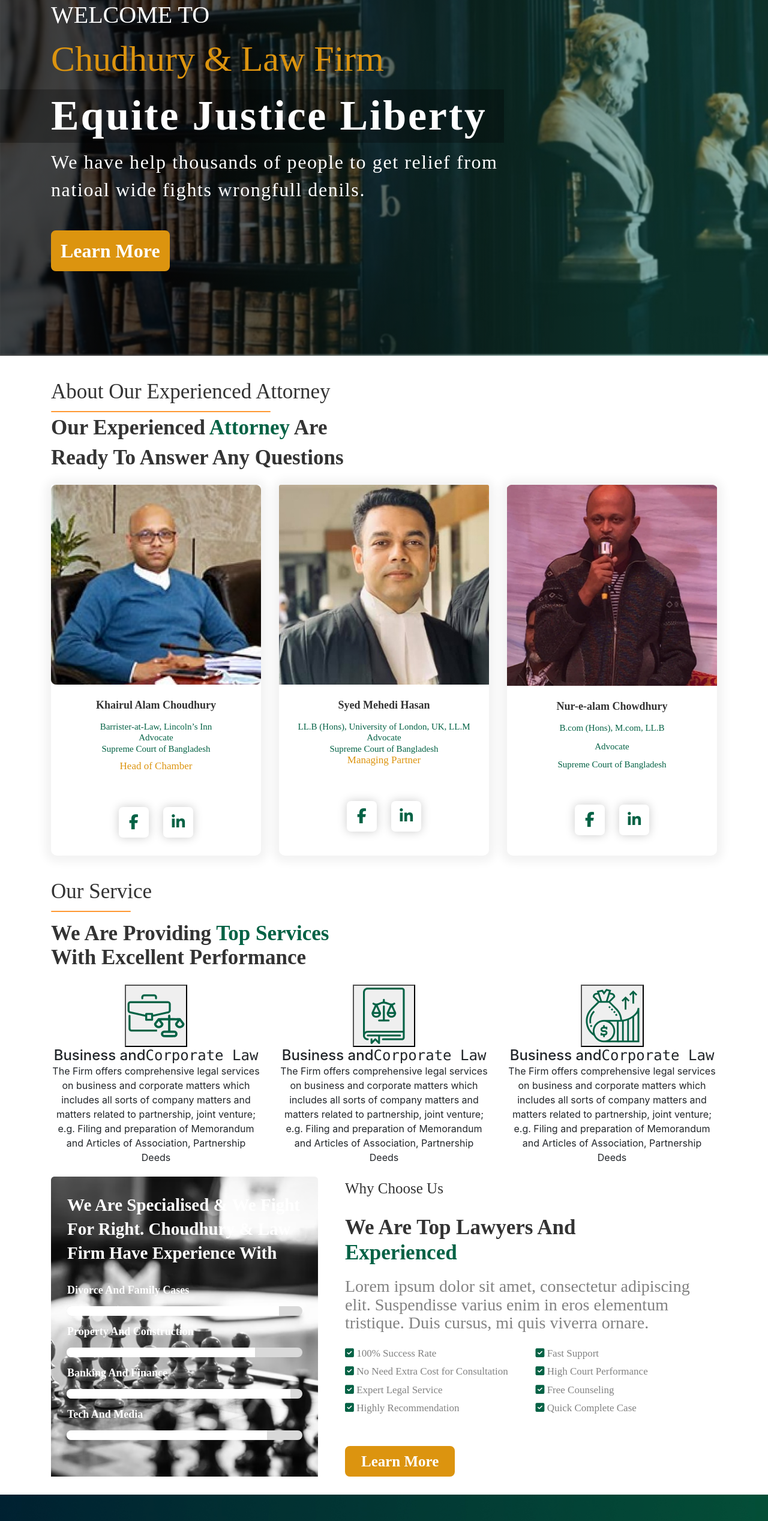
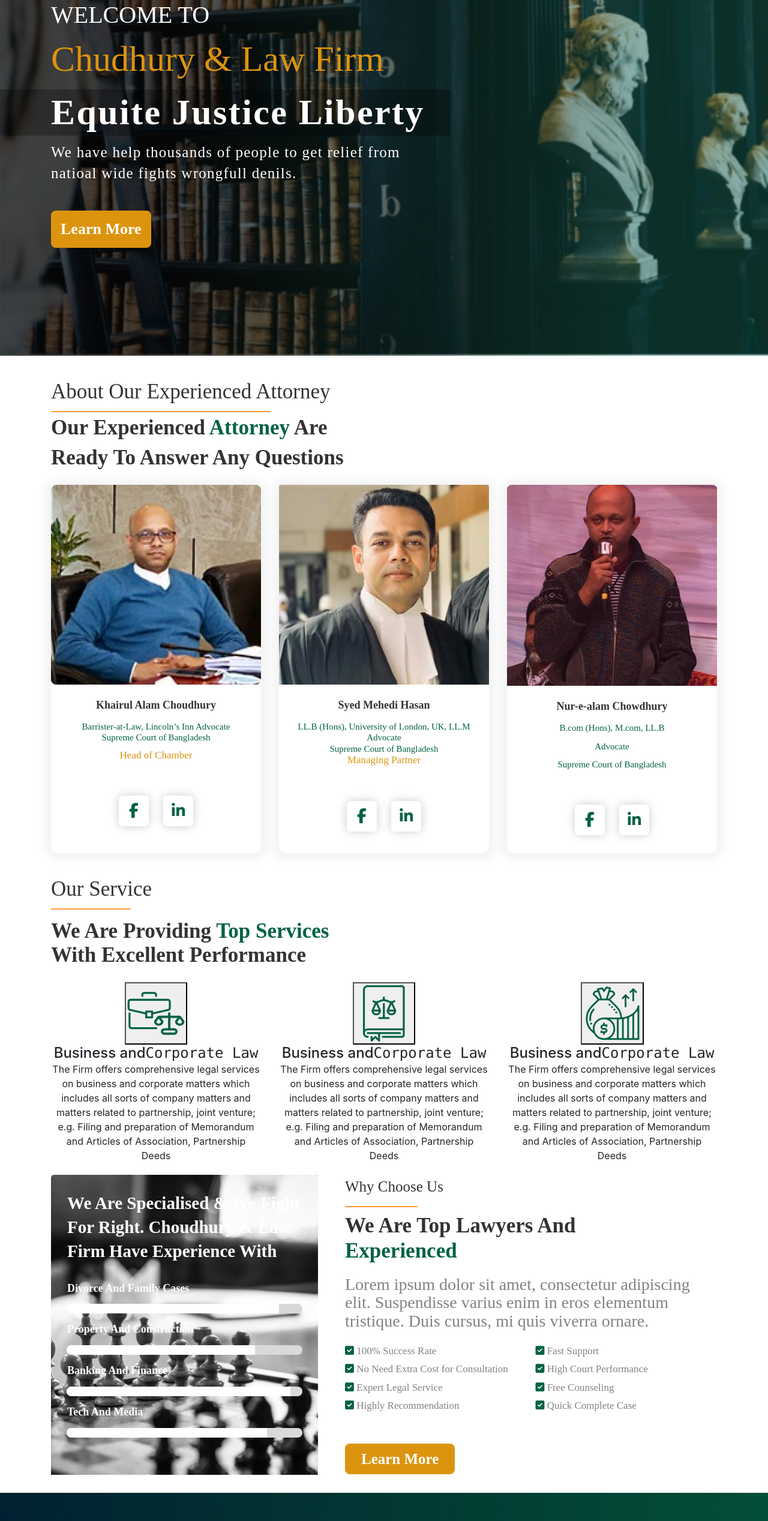
Before and after one commit to jahids-web/Law-Firm-Template, a plain HTML site: page index.html in a window 1280 px wide. Shown: the part 219-2754 px from the top of the page at 60% size. Drawn offline with nearby package versions, Linux system fonts and the light colour scheme.

Commit message:
Add Some code..

```diff
--- a/css/style.css
+++ b/css/style.css
@@ -90,31 +90,6 @@ ol {
    color: #ff9933;
 
 }
-/* .namber p {
-    color: #fff;
-    background-color: #ff9933;
-    padding: 23px 60px;
-    font-family: 'Open Sans', sans-serif;
-    font-weight: 600;
-    font-size: 16px;
-    clip-path: polygon(10% 0, 100% 0, 100% 100%, 0% 100%);
-} */
-
-/*mamu*/
-
-/*logo*/
-/* .navbar-light .navbar-brand {
-    color: #ff9933;
-    font-size: 40px;
-    font-weight: 600;
-    font-family: 'Open Sans', sans-serif;
-}
-
-.navbar-light .navbar-brand:hover {
-    color: #ff9933;
-} */
-
-/*logo*/
 
 /*navbar_end*/
 
@@ -130,19 +105,21 @@ ol {
 	background-size: cover;
 	height: 500px;
 	position: relative;
-	z-index: 1;
 	padding: 15px;
 }
 
-#why_choose_us_col1:after {
+.why_choose_us_col1::after {
+    position: absolute;
     content: '';
-    position: absolute;
     height: 100%;
-    width: 120%;
-    background-image: linear-gradient(red, yellow);
-    right:32%;
+    width: 100%;
+    background-color: rgba(0, 0, 0, 0.1);
     top: 0;
+    left: 0;
+    right: 0;
     z-index: -1;
+
+
 }
 
 .why_choose_us_col1 h5 {
@@ -161,6 +138,7 @@ ol {
 	font-style: normal;
 	font-weight: 700;
 	font-size: 18px;
+    position: relative;
 	line-height: 138.52%;
 	color: #FFFFFF;
 	padding: 3px 12px;
@@ -172,6 +150,7 @@ ol {
 
 .why_choose_us_title p {
 	margin-bottom: 24px;
+    position: relative;
 	font-family: 'Times New Roman';
 	font-style: normal;
 	font-weight: 400;
@@ -179,7 +158,18 @@ ol {
 	line-height: 40px;
 	color: #333333;
 }
+.why_choose_us_title p::after{
+    position: absolute;
+    content: "";
+    height: 0px;
+    width: 20%;
+    left: 0%;
+    top: 130%;
+    border-bottom: 2px solid #ff9933;
+    border-radius: 2px;
+    margin-bottom: 15px;
 
+}
 .why_choose_us_title h4{
     font-family: 'Times New Roman';
     font-style: normal;
@@ -355,7 +345,7 @@ ol {
     font-family: 'Times New Roman';
     font-style: normal;
     font-weight: 700;
-    font-size: 70px;
+    font-size: 60px;
     line-height: 127.02%;
     letter-spacing: 0.04em;
     color: #FFFFFF;
@@ -367,9 +357,9 @@ ol {
     content: '';
     position: absolute;
     height: 100%;
-    width: 120%;
+    width: 150%;
     background-color: rgba(0, 0, 0, 0.282);
-    right:32%;
+    right:40%;
     top: 0;
     z-index: -1;
 }
@@ -377,7 +367,7 @@ ol {
     font-family: 'Times New Roman';
     font-style: normal;
     font-weight: 400;
-    font-size: 32px;
+    font-size: 25px;
     line-height: 142.02%;
     letter-spacing: 0.05em;
     color: #FFFFFF;
@@ -399,7 +389,7 @@ ol {
     font-family: 'Times New Roman';
     font-style: normal;
     font-weight: 700;
-    font-size: 32px;
+    font-size: 26px;
     line-height: 109.52%;
     color: #FFFFFF;
 
--- a/index.html
+++ b/index.html
@@ -73,8 +73,7 @@
                     <img class="card-img-top" src="img/about-us-img/khairul-alam-choudhury.jpg" alt="Card image cap">
                     <div class="card-body about_khairul_alam">
                         <h5 class="card-title">Khairul Alam Choudhury</h5>
-                        <p class="card-text">Barrister-at-Law, Lincoln’s Inn</p>
-                        <p class="card-text">Advocate</p>
+                        <p class="card-text">Barrister-at-Law, Lincoln’s Inn Advocate</p>
                         <p class="card-text">Supreme Court of Bangladesh</p>
                         <h6>Head of Chamber</h6>
                         <!-- <a href="#" class="btn btn-primary"></a> -->
@@ -142,7 +141,6 @@
     </section>
         <div class="container">
             <div class="row">
-
                 <div class="col-md-4  text-center">
                     <div class="feedback">
                       <button><img src="img/our-service/1.png" alt=""></button>
```
